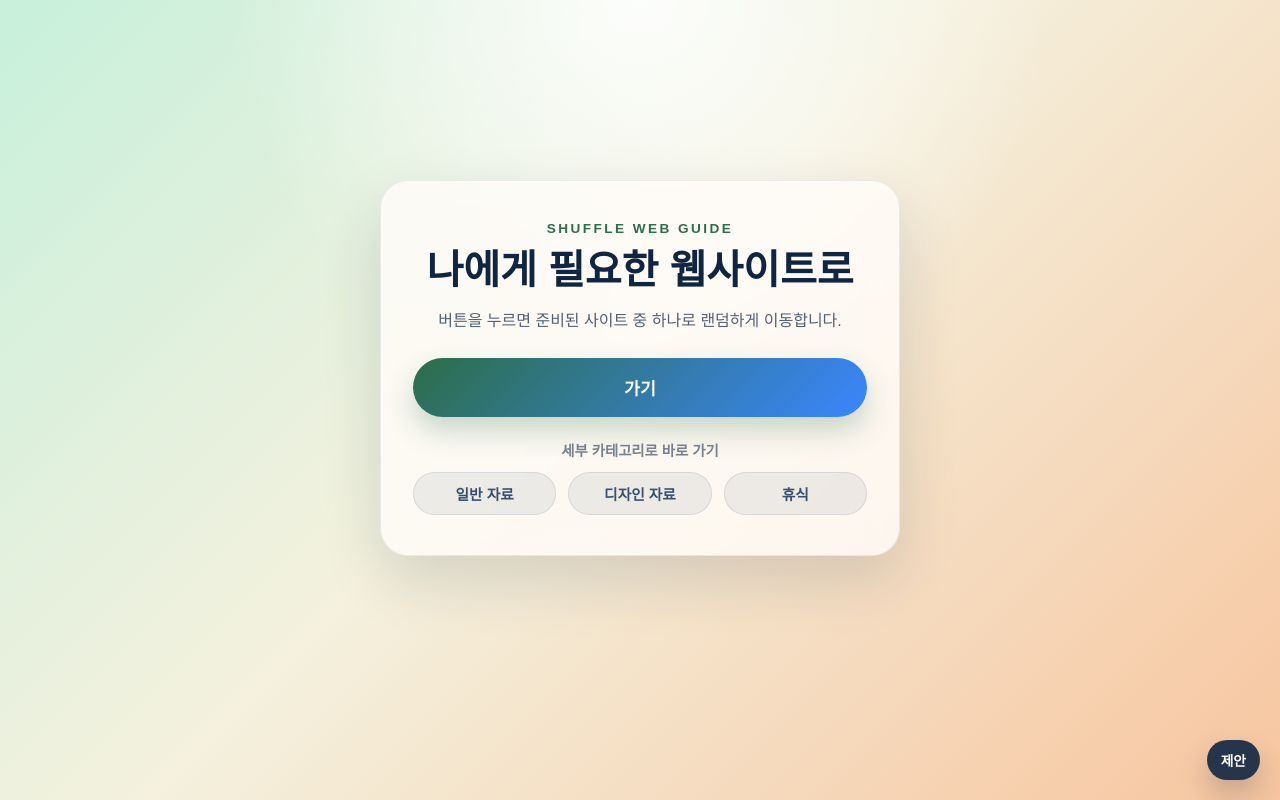
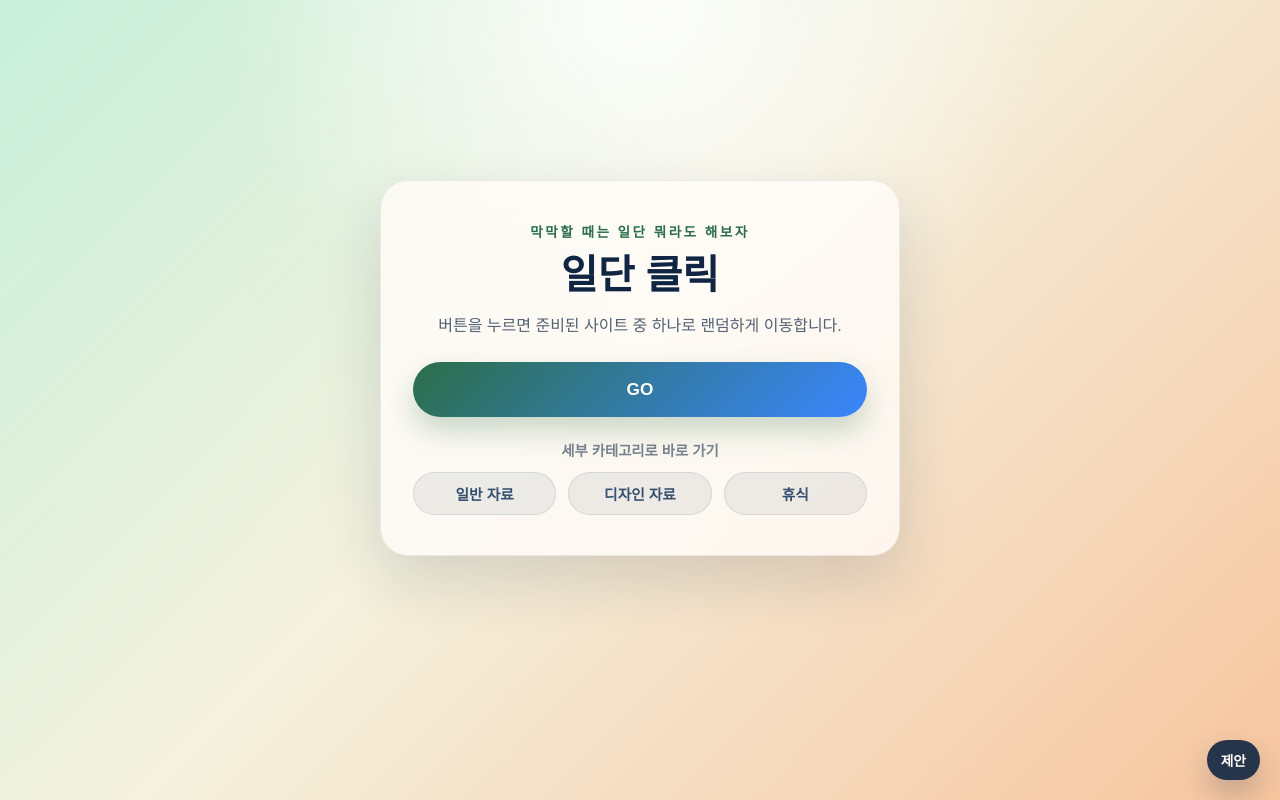
Before and after one commit to malangko06-cell/shuffle-sample, a website built with Vite: page index.html in a window 1280 px wide. Built offline with nearby package versions, Linux system fonts and the light colour scheme.

Commit message:
Update landing page copy

```diff
--- a/index.html
+++ b/index.html
@@ -4,16 +4,16 @@
 <head>
     <meta charset="UTF-8" />
     <meta name="viewport" content="width=device-width, initial-scale=1.0, maximum-scale=1.0, user-scalable=no">
-    <title>랜덤 웹사이트 이동</title>
+    <title>일단 클릭</title>
 </head>
 
 <body>
     <main class="hero">
         <section class="card">
-            <p class="eyebrow">Shuffle Web Guide</p>
-            <h1>나에게 필요한 웹사이트로</h1>
+            <p class="eyebrow">막막할 때는 일단 뭐라도 해보자</p>
+            <h1>일단 클릭</h1>
             <p class="description">버튼을 누르면 준비된 사이트 중 하나로 랜덤하게 이동합니다.</p>
-            <button id="go-button" class="go-button all-button" type="button">가기</button>
+            <button id="go-button" class="go-button all-button" type="button">GO</button>
             <p class="sub-actions-label">세부 카테고리로 바로 가기</p>
             <div class="button-group">
                 <button class="category-button" type="button" data-category="general">일반 자료</button>
```
